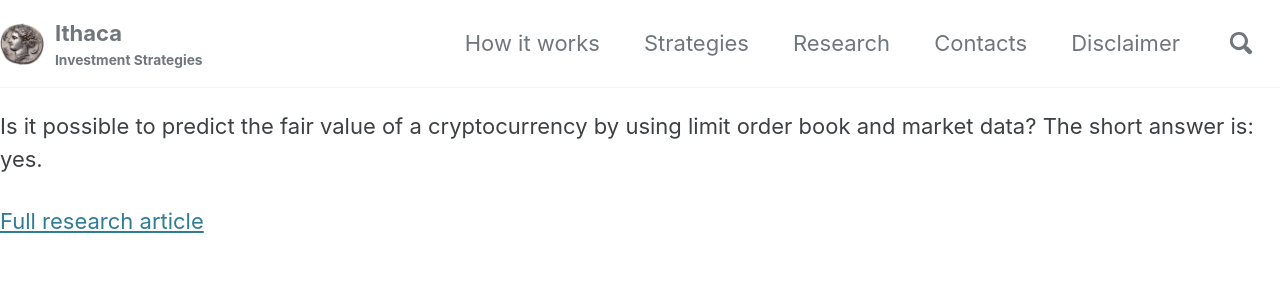
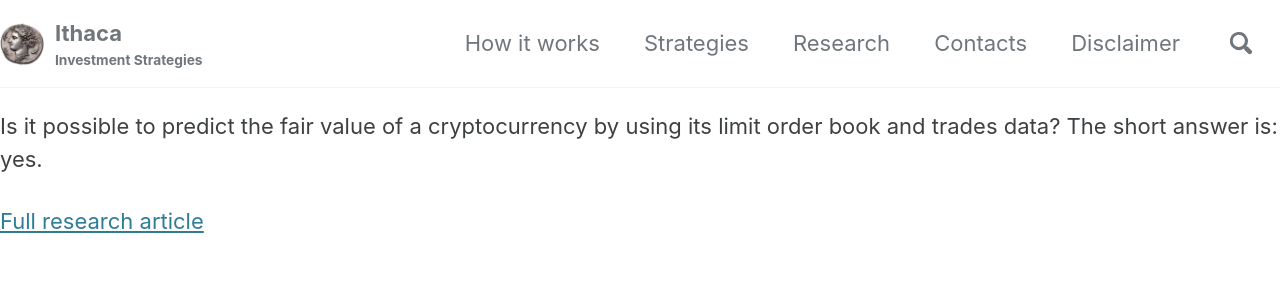
Before and after one commit to IthacaResearch/ithacaresearch.github.io, a Jekyll site: the page built from _research/mm_crypto.md, in a window 1280 px wide. Shown: the top 307 px of the page. Built offline with Jekyll 4.4.1, drawn with Linux system fonts in a browser that asks for light colours; cached includes are drawn as plain includes; our own code applies the rules of GitHub Pages for plain Markdown files.

Commit message:
Update mm_crypto.md

```diff
--- a/_research/mm_crypto.md
+++ b/_research/mm_crypto.md
@@ -1,8 +1,8 @@
 ---
 title: "A predictive algorithm for cryptocurrency market making"
-excerpt: "Is it possible to predict the fair value of a cryptocurrency by using limit order book and market data? The short answer is: yes."
+excerpt: "Is it possible to predict the fair value of a cryptocurrency by using its limit order book and trades data? The short answer is: yes."
 ---
 
-Is it possible to predict the fair value of a cryptocurrency by using limit order book and market data? The short answer is: yes.
+Is it possible to predict the fair value of a cryptocurrency by using its limit order book and trades data? The short answer is: yes.
 
 [Full research article](/notebooks/mm_crypto.html)
```
